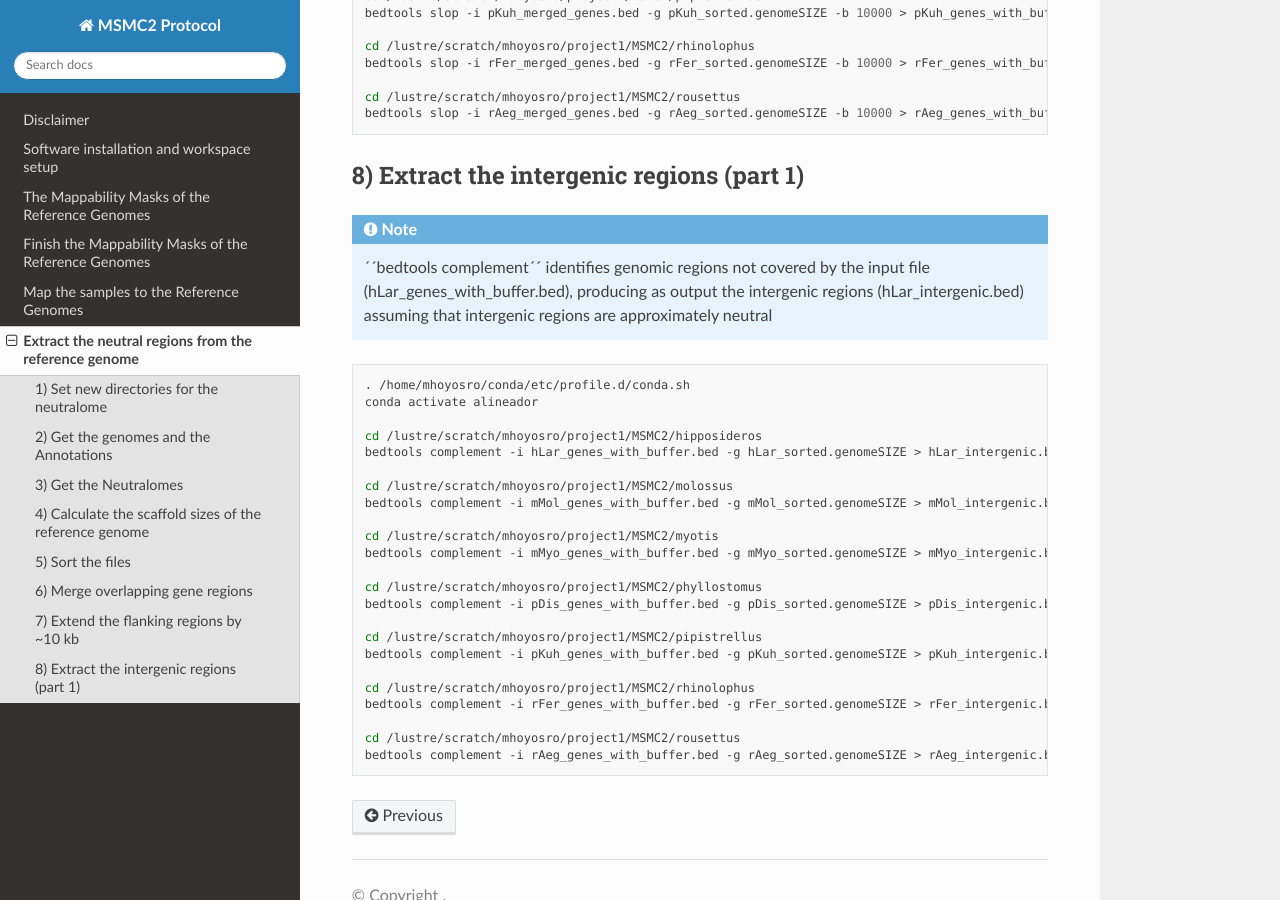
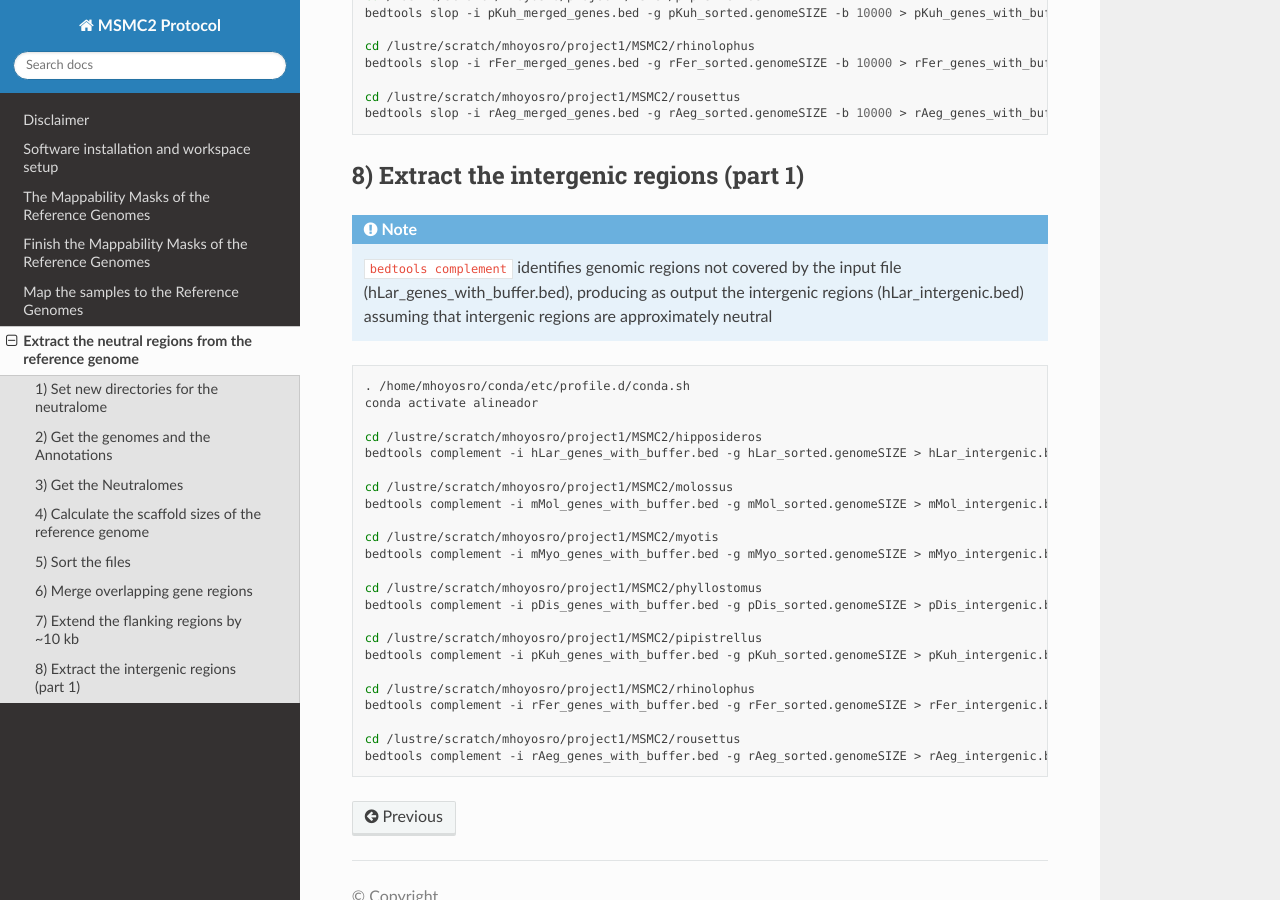
Before and after one commit to hoyosmanuel/MSMC2-Protocol, a Sphinx documentation site: the page built from docs/source/05_Data_Processing_4.rst, in a window 1280 px wide and 900 px high, scrolled down 3875 px. Built offline with Sphinx 7.4.7 and the Read the Docs theme 3.1.0, drawn with Linux system fonts in a browser that asks for light colours.

```diff
--- a/docs/source/05_Data_Processing_4.rst
+++ b/docs/source/05_Data_Processing_4.rst
@@ -205,7 +205,7 @@ Extract the neutral regions from the reference genome
 -------------------------------------------
 
 .. note::
- ´´bedtools complement´´ identifies genomic regions not covered by the input file (hLar_genes_with_buffer.bed), producing as output the intergenic regions (hLar_intergenic.bed) assuming that intergenic regions are approximately neutral
+ ``bedtools complement`` identifies genomic regions not covered by the input file (hLar_genes_with_buffer.bed), producing as output the intergenic regions (hLar_intergenic.bed) assuming that intergenic regions are approximately neutral
 
 
 .. code-block:: bash
```
